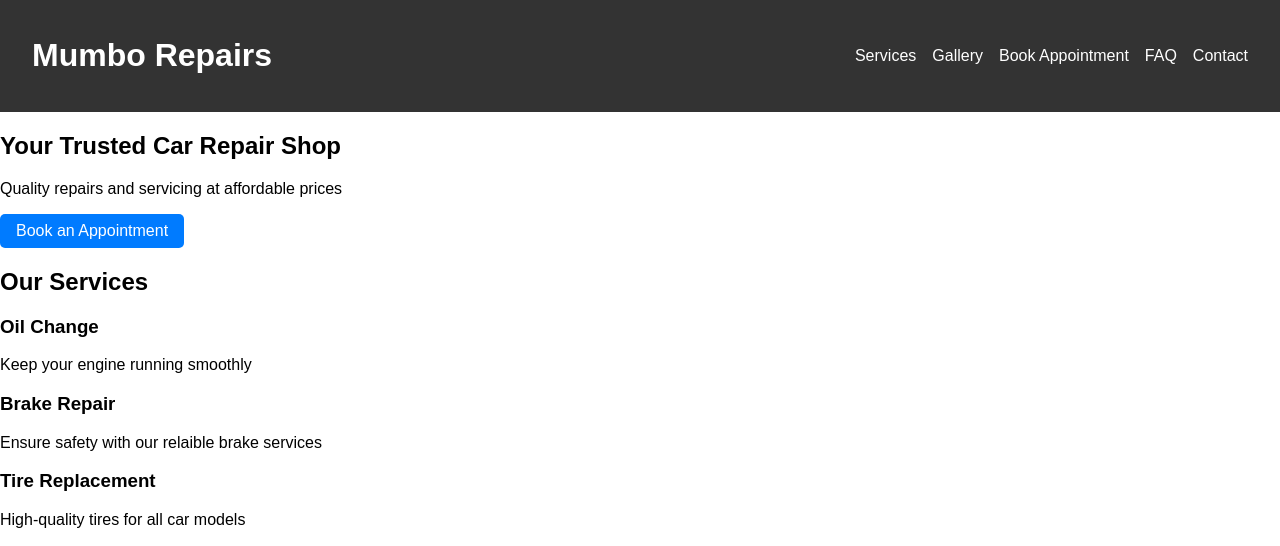
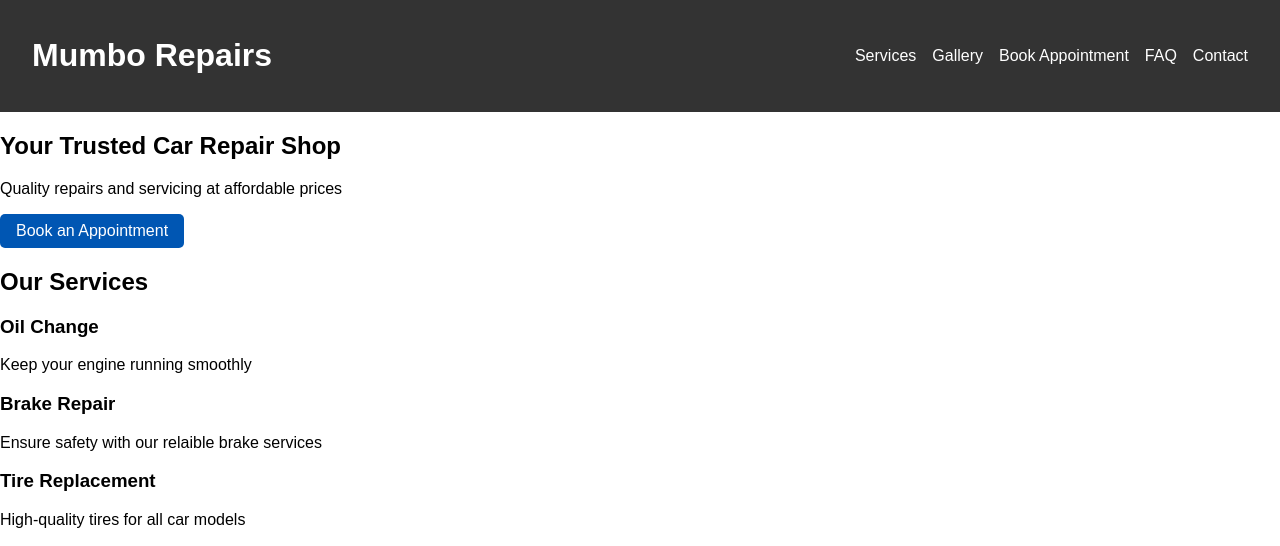
Before and after one commit to jayonkeys/mumbo-repairs, a plain HTML site: page index.html in a window 1280 px wide. In both pictures the pointer is over the link "Book an Appointment". Shown: the top 546 px of the page. Drawn offline with nearby package versions, Linux system fonts and the light colour scheme.

Commit message:
button hover
Changing background when the button is hovered on.

```diff
--- a/style.css
+++ b/style.css
@@ -36,3 +36,7 @@ nav a {
     border-radius: 5px;
     text-align: center;
 }
+
+.btn:hover {
+    background: #0056b3;
+}
```
